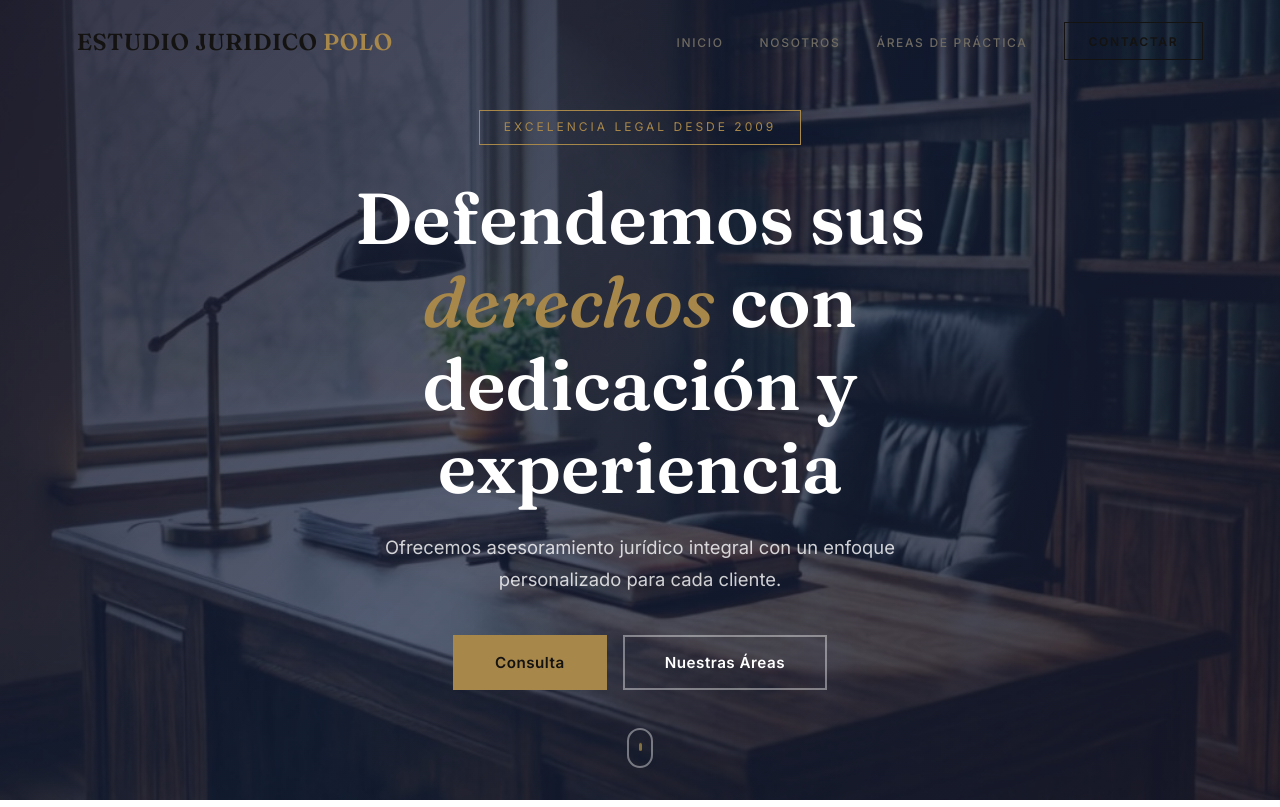
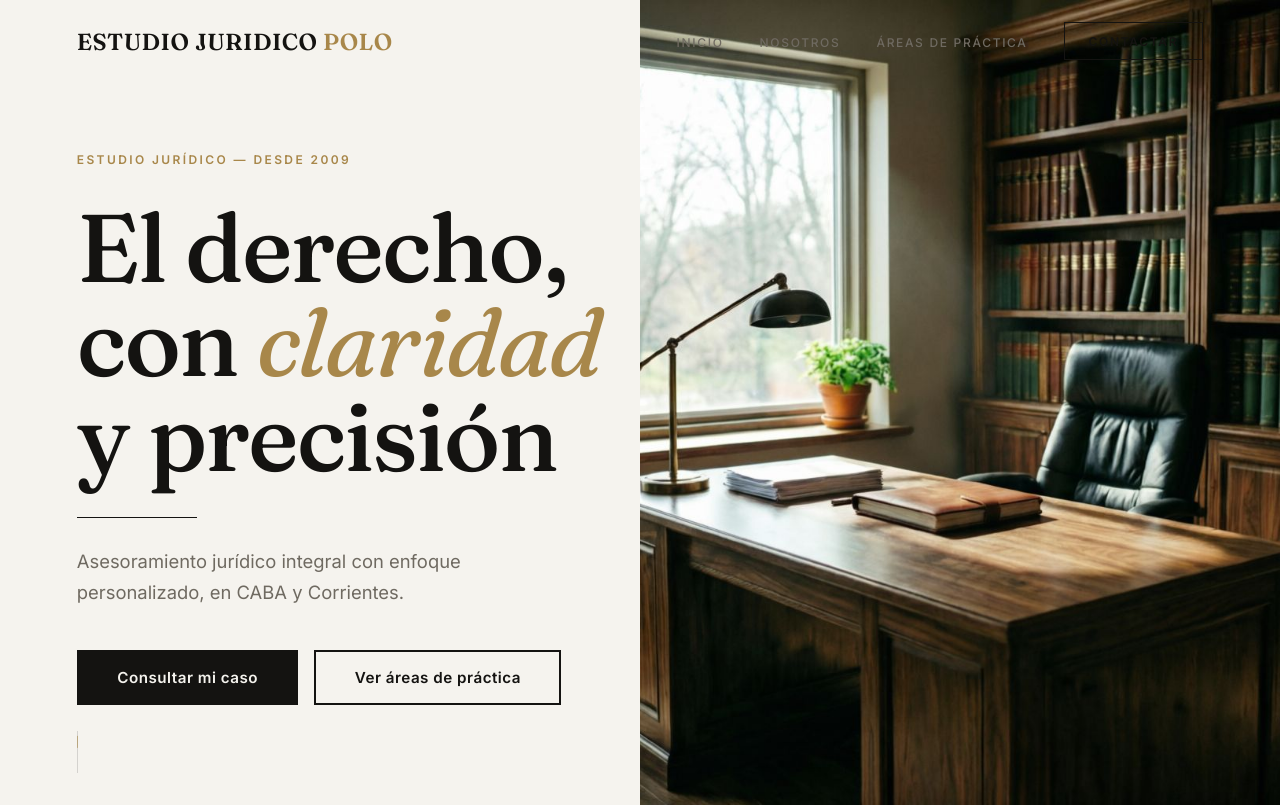
Before and after one commit to kronos5693/EstudioPolo, a React (Vite) app: page / in a window 1280 px wide. Shown: the top 807 px of the page. Built offline with nearby package versions, Linux system fonts and the light colour scheme.

Commit message:
feat: hero editorial a dos columnas sin overlay

```diff
--- a/src/sections/Hero.jsx
+++ b/src/sections/Hero.jsx
@@ -1,25 +1,12 @@
-import { useEffect, useState } from 'react';
+import { useState } from 'react';
 import { motion } from 'framer-motion';
 import heroImage from '../assets/hero-office.jpg';
 
 // Fallback gradient if image fails to load
-const FALLBACK_BG = 'linear-gradient(135deg, #1a1a2e 0%, #16213e 100%)';
+const FALLBACK_BG = 'linear-gradient(135deg, #141311 0%, #2a251c 100%)';
 
 export function Hero() {
-  const [bgStyle, setBgStyle] = useState({
-    backgroundImage: `url(${heroImage})`,
-  });
-
-  const handleImageError = () => {
-    setBgStyle({ background: FALLBACK_BG });
-  };
-
-  // Preload to detect errors
-  useEffect(() => {
-    const img = new Image();
-    img.src = heroImage;
-    img.onerror = handleImageError;
-  }, []);
+  const [mediaFailed, setMediaFailed] = useState(false);
 
   const scrollTo = (id) => {
     document.getElementById(id)?.scrollIntoView({ behavior: 'smooth' });
@@ -27,69 +14,76 @@ export function Hero() {
 
   return (
     <section id="inicio" className="hero" aria-label="Inicio">
-      {/* Background image */}
-      <motion.div
-        className="hero__bg"
-        style={bgStyle}
-        animate={{ scale: 1 }}
-        initial={{ scale: 1.05 }}
-        transition={{ duration: 8, ease: 'easeOut' }}
-      />
-
-      {/* Dark overlay */}
-      <div className="hero__overlay" aria-hidden="true" />
+      {/* Editorial media — photo in an intentional crop */}
+      <div
+        className={`hero__media ${mediaFailed ? 'hero__media--fallback' : ''}`}
+        aria-hidden="true"
+      >
+        <img
+          src={heroImage}
+          alt=""
+          loading="eager"
+          fetchPriority="high"
+          onError={() => setMediaFailed(true)}
+        />
+      </div>
 
       {/* Content */}
-      <div className="hero__content">
-        <motion.div
-          className="hero__badge"
-          initial={{ opacity: 0, y: 20 }}
+      <div className="hero__inner">
+        <motion.span
+          className="hero__eyebrow"
+          initial={{ opacity: 0, y: 16 }}
           animate={{ opacity: 1, y: 0 }}
-          transition={{ delay: 0.3, duration: 0.8 }}
+          transition={{ delay: 0.2, duration: 0.7 }}
         >
-          Excelencia Legal desde 2009
-        </motion.div>
+          Estudio Jurídico — desde 2009
+        </motion.span>
 
         <motion.h1
           className="hero__title"
           initial={{ opacity: 0, y: 30 }}
           animate={{ opacity: 1, y: 0 }}
-          transition={{ delay: 0.5, duration: 0.8 }}
+          transition={{ delay: 0.35, duration: 0.8 }}
         >
-          Defendemos sus{' '}
-          <em>derechos</em>{' '}
-          con dedicación y experiencia
+          El derecho,<br />con <em>claridad</em> y precisión
         </motion.h1>
+
+        <motion.span
+          className="hero__rule"
+          initial={{ scaleX: 0 }}
+          animate={{ scaleX: 1 }}
+          transition={{ delay: 0.7, duration: 1, ease: 'easeOut' }}
+          aria-hidden="true"
+        />
 
         <motion.p
           className="hero__subtitle"
-          initial={{ opacity: 0, y: 30 }}
+          initial={{ opacity: 0, y: 20 }}
           animate={{ opacity: 1, y: 0 }}
-          transition={{ delay: 0.7, duration: 0.8 }}
+          transition={{ delay: 0.8, duration: 0.7 }}
         >
-
-          Ofrecemos asesoramiento jurídico integral con un enfoque personalizado para cada cliente.
+          Asesoramiento jurídico integral con enfoque personalizado, en CABA y Corrientes.
         </motion.p>
 
         <motion.div
           className="hero__actions"
-          initial={{ opacity: 0, y: 30 }}
+          initial={{ opacity: 0, y: 20 }}
           animate={{ opacity: 1, y: 0 }}
-          transition={{ delay: 0.9, duration: 0.8 }}
+          transition={{ delay: 0.95, duration: 0.7 }}
         >
           <button
             className="btn btn-primary"
             onClick={() => scrollTo('contacto')}
             aria-label="Solicitar una consulta"
           >
-            Consulta
+            Consultar mi caso
           </button>
           <button
             className="btn btn-outline"
             onClick={() => scrollTo('areas')}
             aria-label="Ver nuestras áreas de práctica"
           >
-            Nuestras Áreas
+            Ver áreas de práctica
           </button>
         </motion.div>
       </div>
@@ -104,9 +98,9 @@ export function Hero() {
       >
         <div className="hero__scroll-track">
           <motion.div
+            className="hero__scroll-bar"
             animate={{ opacity: [1, 0], y: [0, 12] }}
             transition={{ duration: 2, repeat: Infinity }}
-            style={{ width: 3, height: 8, background: '#c9a84c', borderRadius: 2 }}
           />
         </div>
       </motion.div>
--- a/src/styles/global.css
+++ b/src/styles/global.css
@@ -117,29 +117,29 @@ body {
 }
 
 .btn-primary {
-  background: var(--color-gold);
-  color: var(--color-navy);
-  padding: 1rem 2.5rem;
-  border-color: var(--color-gold);
+  background: var(--color-ink);
+  color: var(--color-cream);
+  padding: 1rem 2.4rem;
+  border-color: var(--color-ink);
 }
 
 .btn-primary:hover {
-  background: var(--color-gold-dark);
-  border-color: var(--color-gold-dark);
+  background: var(--color-brass);
+  border-color: var(--color-brass);
   transform: translateY(-2px);
-  box-shadow: 0 8px 24px rgba(201, 168, 76, 0.3);
 }
 
 .btn-outline {
   background: transparent;
-  color: var(--color-white);
-  padding: 1rem 2.5rem;
-  border-color: rgba(255, 255, 255, 0.4);
+  color: var(--color-ink);
+  padding: 1rem 2.4rem;
+  border-color: var(--color-ink);
 }
 
 .btn-outline:hover {
-  border-color: var(--color-white);
-  background: rgba(255, 255, 255, 0.1);
+  border-color: var(--color-ink);
+  background: var(--color-ink);
+  color: var(--color-cream);
   transform: translateY(-2px);
 }
 
@@ -336,96 +336,108 @@ body {
 /* ── Hero ────────────────────────────────────────────── */
 .hero {
   position: relative;
-  height: 100vh;
-  min-height: 700px;
+  min-height: 100vh;
   display: flex;
   align-items: center;
-  justify-content: center;
+  padding: 150px clamp(24px, 6vw, 110px) 100px;
+  background: var(--color-cream);
   overflow: hidden;
 }
 
-.hero__bg {
+.hero__media {
   position: absolute;
-  inset: 0;
-  background-size: cover;
-  background-position: center;
-  background-repeat: no-repeat;
+  top: 0;
+  right: 0;
+  height: 100%;
+  width: 50%;
 }
 
-.hero__overlay {
-  position: absolute;
-  inset: 0;
-  background: linear-gradient(
-    135deg,
-    rgba(26, 26, 46, 0.88) 0%,
-    rgba(22, 33, 62, 0.72) 50%,
-    rgba(26, 26, 46, 0.82) 100%
-  );
+.hero__media img {
+  width: 100%;
+  height: 100%;
+  object-fit: cover;
+  object-position: 62% 28%;
 }
 
-.hero__content {
+.hero__media--fallback {
+  background: linear-gradient(135deg, #141311 0%, #2a251c 100%);
+}
+
+.hero__media--fallback img { display: none; }
+
+.hero__inner {
   position: relative;
   z-index: 2;
-  text-align: center;
-  max-width: 800px;
-  padding: 0 2rem;
+  max-width: 540px;
 }
 
-.hero__badge {
-  display: inline-block;
-  border: 1px solid var(--color-gold);
-  color: var(--color-gold);
-  padding: 0.4rem 1.5rem;
+.hero__eyebrow {
+  display: block;
+  font-family: var(--font-body);
   font-size: 0.75rem;
-  letter-spacing: 3px;
+  font-weight: 600;
+  letter-spacing: 0.2em;
   text-transform: uppercase;
-  margin-bottom: 2rem;
+  color: var(--color-brass);
+  margin-bottom: 30px;
 }
 
 .hero__title {
   font-family: var(--font-display);
-  font-size: clamp(2.5rem, 6vw, 4.5rem);
-  color: var(--color-white);
-  line-height: 1.15;
-  margin-bottom: 1.5rem;
+  font-weight: 500;
+  font-size: clamp(3rem, 7.5vw, 6.25rem);
+  line-height: 0.98;
+  letter-spacing: -0.02em;
+  color: var(--color-ink);
 }
 
 .hero__title em {
   font-style: italic;
-  color: var(--color-gold);
+  font-weight: 400;
+  color: var(--color-brass);
+}
+
+.hero__rule {
+  display: block;
+  width: 120px;
+  height: 1px;
+  background: var(--color-ink);
+  margin: 34px 0 28px;
 }
 
 .hero__subtitle {
-  color: rgba(255, 255, 255, 0.8);
+  color: var(--color-muted);
   font-size: 1.15rem;
-  max-width: 600px;
-  margin: 0 auto 2.5rem;
-  font-weight: 300;
+  max-width: 460px;
+  margin-bottom: 42px;
 }
 
 .hero__actions {
   display: flex;
   gap: 1rem;
-  justify-content: center;
   flex-wrap: wrap;
 }
 
 .hero__scroll {
   position: absolute;
   bottom: 2rem;
-  left: 50%;
-  transform: translateX(-50%);
+  left: clamp(24px, 6vw, 110px);
   z-index: 2;
 }
 
 .hero__scroll-track {
-  width: 26px;
-  height: 40px;
-  border: 2px solid rgba(255, 255, 255, 0.4);
-  border-radius: 13px;
+  width: 1px;
+  height: 42px;
+  background: var(--color-border);
   display: flex;
   justify-content: center;
-  padding-top: 8px;
+  overflow: hidden;
+}
+
+.hero__scroll-bar {
+  width: 1px;
+  height: 12px;
+  background: var(--color-brass);
 }
 
 /* ── About ───────────────────────────────────────────── */
```
